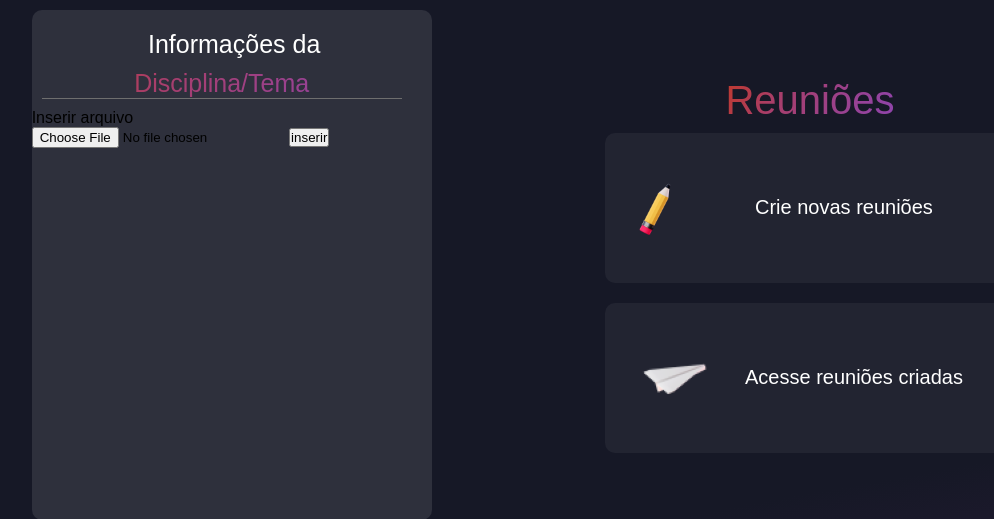
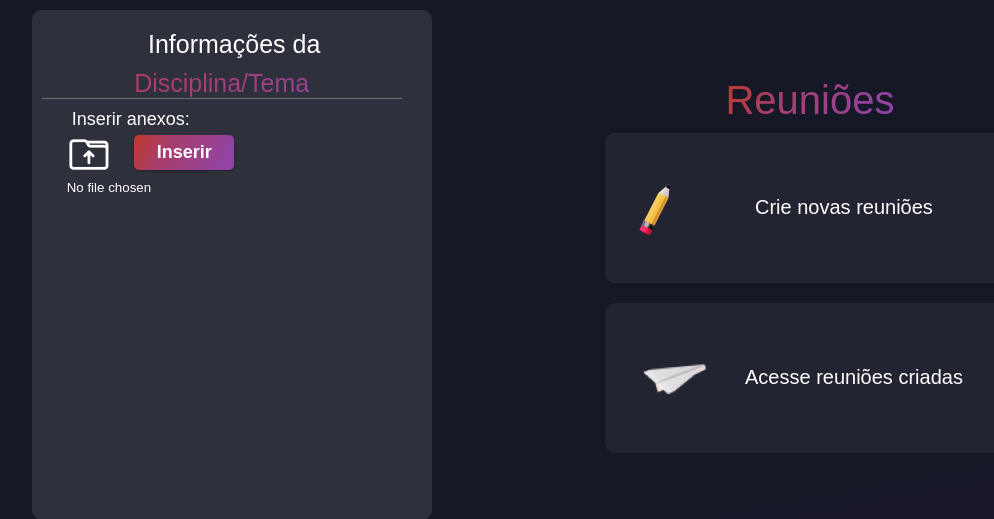
Before and after one commit to LucianaNascimento/vocatus2, a PHP site: page /pages/discipline.html in a window 1280 px wide. Shown: the part 100-619 px from the top of the page, without its empty margins (55-1049 px from the left). Run offline with PHP 8.4, Linux system fonts and the light colour scheme; data that the repository does not hold is empty; some web fonts are replaced.

Commit message:
design inserir arquivos

```diff
--- a/css/discipline.css
+++ b/css/discipline.css
@@ -243,8 +243,6 @@
   border: none;
   margin-top: 30px;
   z-index: 1;
-  overflow-y: auto;
-  overflow-x: hidden;
 }
 
 .container-discipline-desktop {
@@ -284,6 +282,73 @@
   display: none;
 }
 
+/* .icone-anexos {
+  background-image: url("../assets/icone-anexos.png") no-repeat;
+  height: 50px !important;
+  width: 50px !important;
+} */
+
+input::file-selector-button {
+  /* background-image: url("../assets/icone-anexos.png"); */
+  height: 50px !important;
+  width: 50px !important;
+  display: block;
+  background-color: transparent;
+  color: transparent;
+  border: none;
+  cursor: pointer;
+  position: relative;
+  z-index: 3;
+}
+
+.inserir-anexo {
+  display: flex;
+  flex-direction: row;
+  color: #fff;
+  margin-left: 35px;
+}
+
+.button-inserir-anexo {
+  height: 35px;
+  width: 100px;
+  border-radius: 5px;
+  display: flex;
+  justify-content: center;
+  align-items: center;
+  border: none;
+  cursor: pointer;
+  background: rgb(192, 57, 43);
+  background: linear-gradient(118deg, rgba(192, 57, 43, 1) 0%, rgba(168, 62, 106, 1) 32%, rgba(142, 68, 173, 1) 100%);
+  box-shadow: 0 1px 3px rgba(0, 0, 0, 0.12), 0 1px 2px rgba(0, 0, 0, 0.24);
+  margin-left: 20px;
+  margin-top: 5px !important;
+  color: #fff;
+  font-weight: 700;
+  font-size: 18px;
+}
+
+.icone-anexo {
+  background-image: url("../assets/icone-anexos.png");
+  height: 50px !important;
+  width: 50px !important;
+  display: block;
+  margin-left: -70%;
+  position: relative;
+  z-index: 1;
+}
+
+#div-anexos {
+  margin-left: 35px;
+  margin-top: 20px;
+}
+
+.lista-anexos a {
+  font-family: Verdana, Geneva, Tahoma, sans-serif;
+  font-size: 12px;
+  font-weight: 100;
+  color: #fff;
+  text-decoration: none;
+}
 
 @media (min-width: 64em) {
   .discipline-info {
@@ -354,8 +419,22 @@
     border: none;
     margin-top: -30px;
     z-index: 1;
-    /* overflow-y: auto; */
-    /* overflow-x: hidden; */
+    overflow-y: scroll;
+    overflow-x: hidden;
+  }
+
+  .container-discipline-desktop::-webkit-scrollbar {
+    width: 10px;
+  }
+
+  .container-discipline-desktop::-webkit-scrollbar-track {
+    background-color: #2C3149;
+    border-radius: 5px;
+  }
+
+  .container-discipline-desktop::-webkit-scrollbar-thumb {
+    background-color: rgba(255, 255, 255, 0.2);
+    border-radius: 5px;
   }
 
 
--- a/css/principal.css
+++ b/css/principal.css
@@ -226,7 +226,7 @@
   height: 300px;
   margin-top: 40px;
   margin-left: -100px;
-  margin-right: 30px;
+  margin-right: -70px;
 }
 
 .image-confirm-presence {
@@ -298,7 +298,7 @@
 
   .image-confirm-presence {
     background-image: url(../assets/image-confirm-presence.png);
-    width: 550px;
+    width: 545px;
     height: 480px;
     margin-left: -80px;
     margin-bottom: -20px;
--- a/pages/discipline.html
+++ b/pages/discipline.html
@@ -49,11 +49,17 @@
           </div>
           <div class="disc-info" id="disc-info"></div>
 
-          <form method="POST" enctype="multipart/form-data" id="fileUploadForm">
-            <div>Inserir arquivo</div>
-            <input type="file" id="anexo" name="anexo" />
-            <button onclick="inserirAnexo()">inserir</button>
+          <form type="submit" id="fileUploadForm">
+            <div class="info-disc-label">Inserir anexos:</div>
+            <div class="inserir-anexo">
+              <input type="file" id="anexo" name="anexo" />
+              <div class="icone-anexo"></div>
+              <button type="submit"  class="button-inserir-anexo" onclick="inserirAnexo()">
+                Inserir
+              </button>
+            </div>
           </form>
+          <div id="div-anexos"></div>
         </div>
       </div>
 
@@ -120,8 +126,8 @@
               '</div><div class="info-disc-label">Observações: </div><div class="info-disc">' + this.observacao + '</div>');
 
               for(var key in data.anexos) {
-                $("#disc-info").append(
-                '<li><a href="'+ data.anexos[key].arquivo +'" target="_new"><img src="../assets/icone-cadeado.png">'+ data.anexos[key].arquivo.replace("\\anexos\\", "") +'</a></li>'
+                $("#div-anexos").append(
+                '<div class="lista-anexos"><a href="'+ data.anexos[key].arquivo +'" target="_new"><img src="../assets/icone-clipe-de-papel-branco.png">'+ data.anexos[key].arquivo.replace("\\anexos\\", "").slice(16, 60), +'</a></div>'
               )
               }
 
@@ -198,6 +204,7 @@
         success: function (data) {
           alert(data.mensagem);
           carregarDisciplina()
+          window.location.reload()
         },
         error: function () {
           alert('Erro no envio de dados');
```
Also changed, not shown: css/new-discipline.css (+9 -4 lines), assets/icone-anexos.png (added), assets/icone-clipe-de-papel-branco.png (added).
